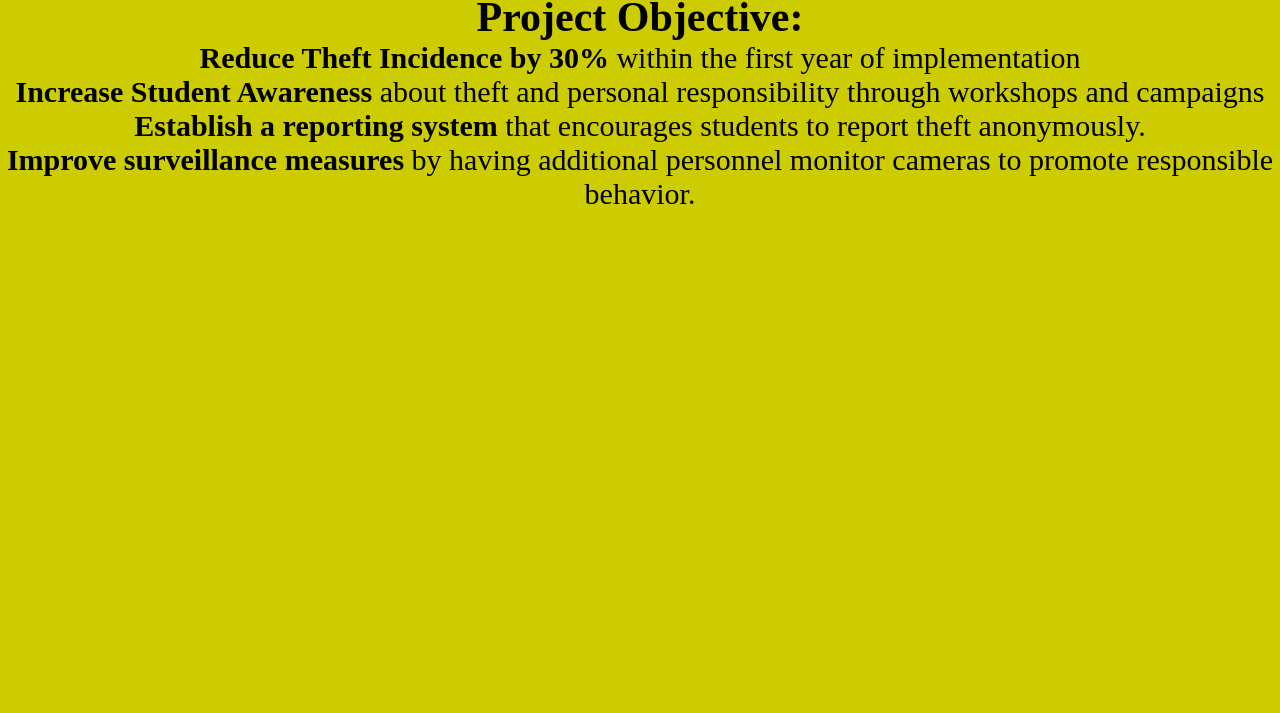
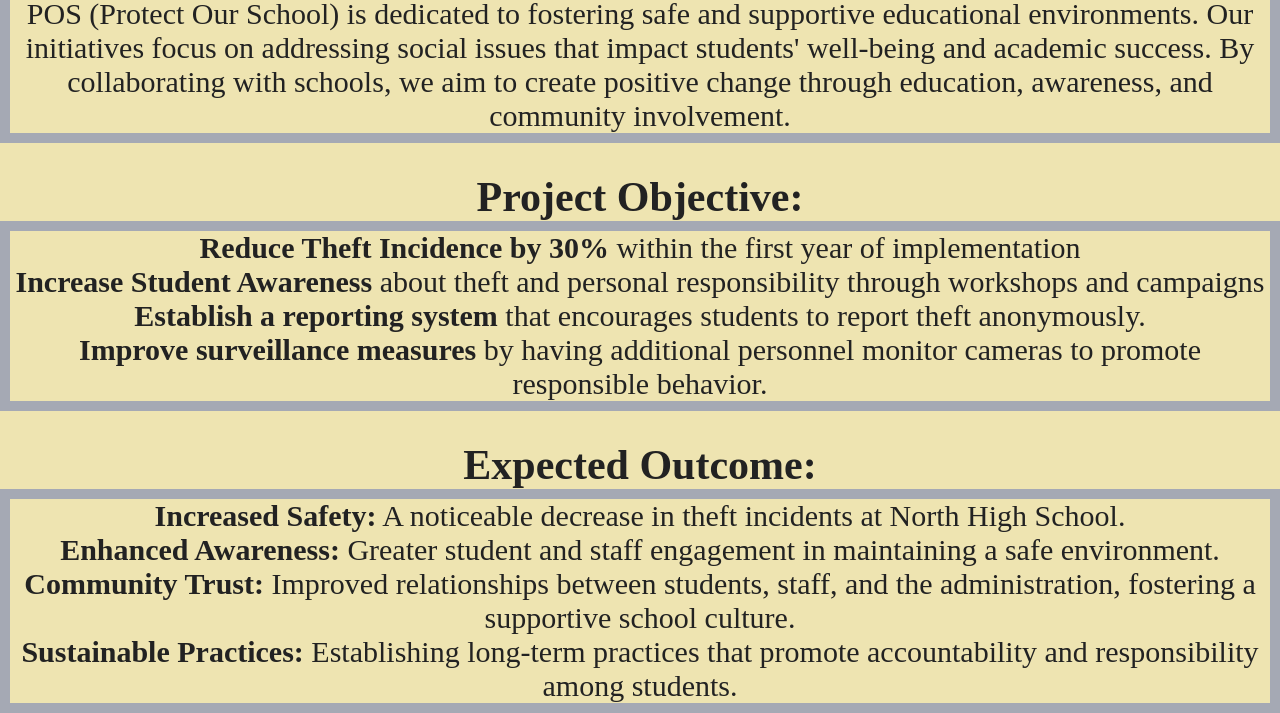
Before and after one commit to NightShiftKing/SocialResponsibilityCampaign, a plain HTML site: page index.html in a window 1280 px wide. Shown: the part 714-1427 px from the top of the page. Before the commit the page ends 925 px from the top, so only its background shows below. Drawn offline with Linux system fonts and the light colour scheme.

Commit message:
Color and added Borders

```diff
--- a/index.html
+++ b/index.html
@@ -25,17 +25,38 @@
         <div class="navImg">
         </div>
 
-        <h2>Our Inititive:</h2>
+
+        <h2>Our Initiative:</h2>
+
+        <div class="Borders">
             <p>POS (Protect Our School) is dedicated to fostering safe and supportive educational environments.
                 Our initiatives focus on addressing social issues that impact students' well-being and academic success.
                 By collaborating with schools, we aim to create positive change through education, awareness, and community involvement.</p>
+
+        </div>
+
         <h2>Project Objective:</h2>
+        <div class="Borders">
             <ul>
                 <li><b>Reduce Theft Incidence by 30%</b> within the first year of implementation</li>
                 <li><b>Increase Student Awareness</b> about theft and personal responsibility through workshops and campaigns</li>
                 <li><b>Establish a reporting system</b> that encourages students to report theft anonymously.</li>
                 <li><b>Improve surveillance measures</b> by having additional personnel monitor cameras to promote responsible behavior.</li>
             </ul>
+        </div>
+
+
+        <h2>Expected Outcome:</h2>
+
+        <div class="Borders">
+            <ul>
+                <li><b>Increased Safety:</b> A noticeable decrease in theft incidents at North High School.</li>
+                <li><b>Enhanced Awareness:</b> Greater student and staff engagement in maintaining a safe environment.</li>
+                <li><b>Community Trust:</b> Improved relationships between students, staff, and the administration, fostering a supportive school culture.</li>
+                <li><b>Sustainable Practices:</b> Establishing long-term practices that promote accountability and responsibility among students.</li>
+            </ul>
+
+        </div>
 
     </body>
 </html>
--- a/style.css
+++ b/style.css
@@ -7,7 +7,7 @@
 
 header{
 
-    background-color: rgb(120, 81, 169);
+    background-color: #9d7ee0;
     overflow: hidden;
     padding: 10px 0;
     position: sticky;
@@ -15,11 +15,13 @@ header{
 }
 h1{
     font-size: 60px;
+    color: black;
 }
 
 h2{
 
     font-size: 42px;
+    margin-top: 30px;
 }
 
 .NavBar li{
@@ -44,9 +46,10 @@ a{
 
 
 body{
-    background-color: rgb(204, 204, 0);
+    background-color: #EEE4B1;
     text-align: center;
 
+    color: rgb(34, 34, 34);
 
 }
 
@@ -56,14 +59,23 @@ body{
     background-position: center; /* Centers the image within the container */
     background-repeat: no-repeat; /* Prevents the image from repeating */
     width: 100%; /* Sets the container width */
-    height: 400px; /* Sets the container height */
+    height: 500px; /* Sets the container height */
     image-resolution: 3000dpi;
 }
 
 p{
     font-size: 30px;
+
+}
+li{
+    font-size: 30px;
+
 }
 
-li{
-    font-size: 30px;
+
+.Borders{
+    border-color: rgb(165, 169, 180);
+    border-style: solid;
+    border-width: 10px;
+
 }
```
Lines whose indentation alone changed are shown as unchanged.
